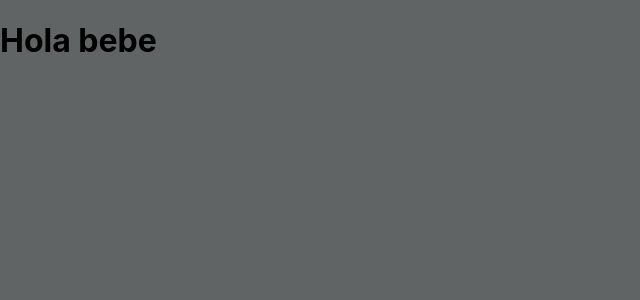
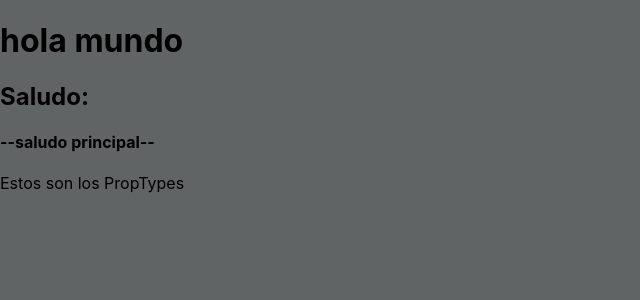
Before and after one commit to emanuelhardwell/react-data, a React (Create React App) app: page / in a window 1280 px wide. Shown: the top 300 px of the page, without its empty margins (0-640 px from the left). Built offline with nearby package versions, Linux system fonts and the light colour scheme.

Commit message:
Se empezo a usar los PropTypes para que se mande el tipo correcto

```diff
--- /dev/null
+++ b/src/AppPropTypes.js
@@ -0,0 +1,22 @@
+import React from "react";
+import PropTypes from "prop-types";
+
+const AppPropTypes = ({
+  saludo = "Saludo secundario en caso de que no se mande ninguno desde el padre",
+}) => {
+  return (
+    <div>
+      <h1> hola mundo </h1>
+
+      <h2> Saludo: </h2>
+      <h4> --{saludo}-- </h4>
+      <p> Estos son los PropTypes </p>
+    </div>
+  );
+};
+
+AppPropTypes.propTypes = {
+  saludo: PropTypes.string.isRequired,
+};
+
+export default AppPropTypes;
--- a/src/index.js
+++ b/src/index.js
@@ -1,7 +1,8 @@
 import React from "react";
 import ReactDOM from "react-dom/client";
+import AppPropTypes from "./AppPropTypes";
 import "./index.css";
-import App from "./App";
+// import App from "./App";
 
 const root = ReactDOM.createRoot(document.getElementById("root"));
-root.render(<App />);
+root.render(<AppPropTypes saludo="saludo principal" />);
```
